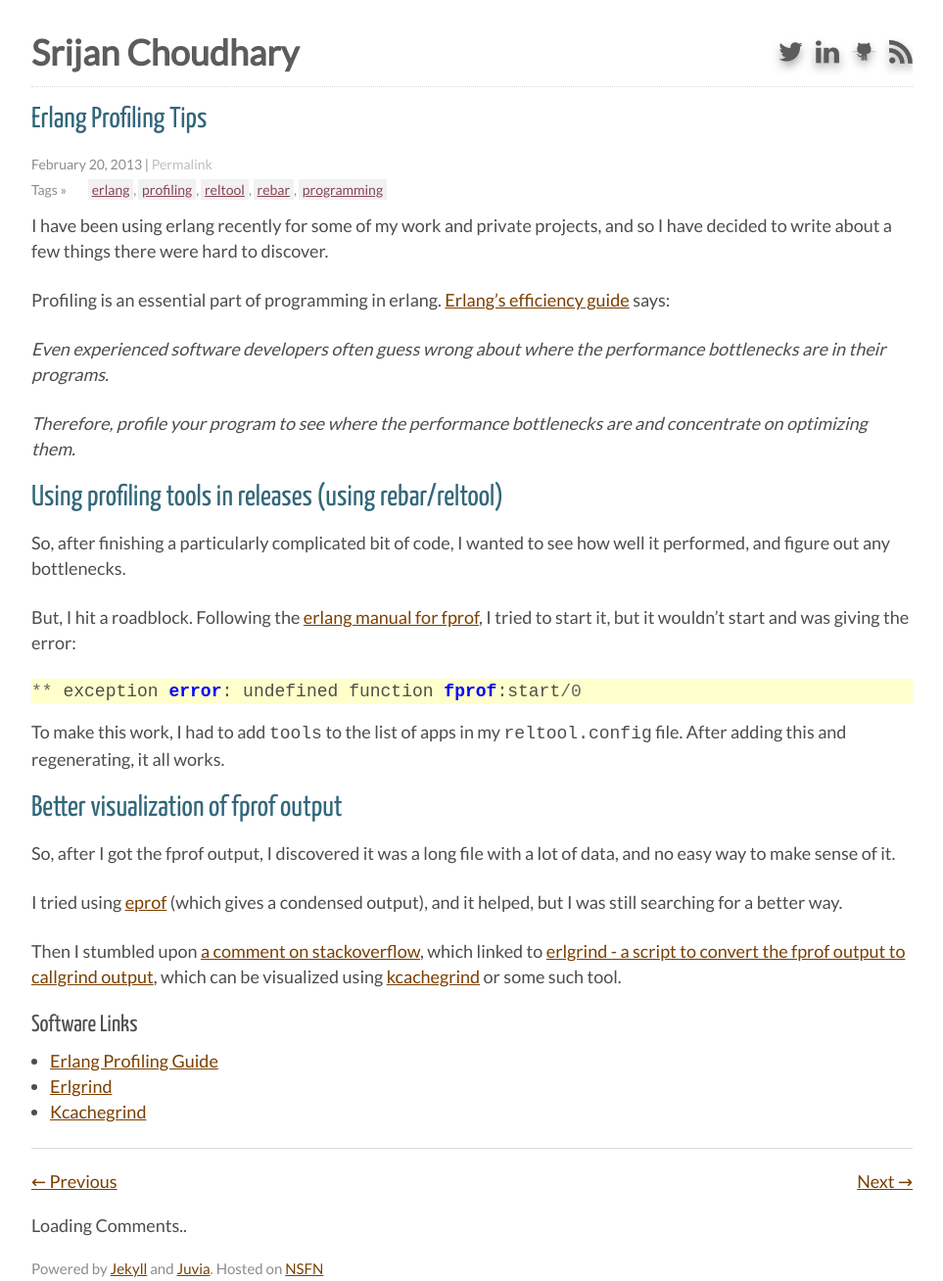
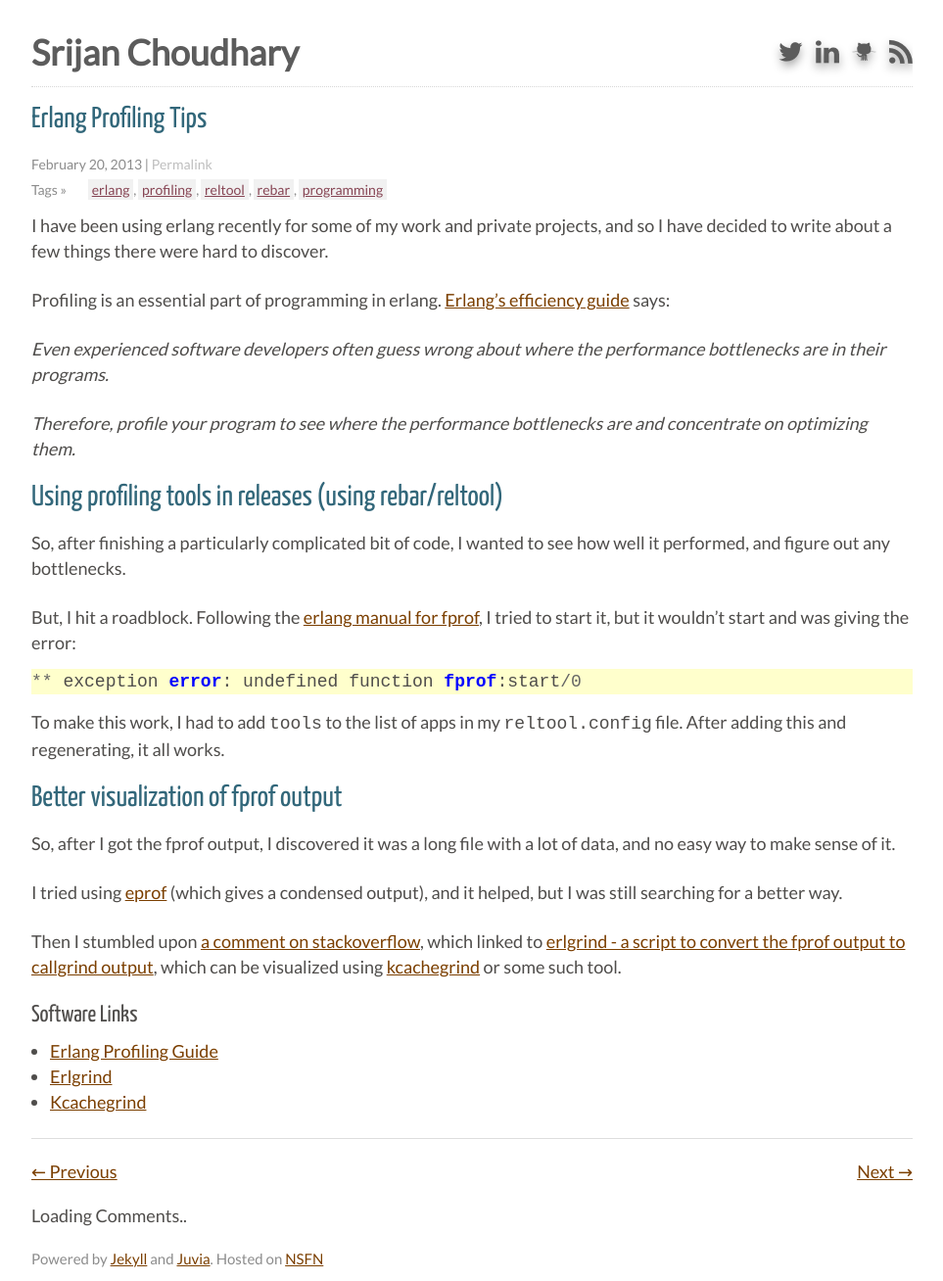
Before and after one commit to srijan/srijan_blog, a Jekyll site: the page built from _posts/2013-02-20-erlang-profiling-tips.md, in a window 1280 px wide. Shown: the whole page at 98% size, without its empty margins (158-1121 px from the left). Built offline with Jekyll 4.4.1, drawn with Linux system fonts in a browser that asks for light colours; comment, search, counter and statistics services are not loaded.

Commit message:
Update code layout

```diff
--- a/css/layout.css
+++ b/css/layout.css
@@ -135,6 +135,18 @@ hr{margin:24px 0 0 0;color:#DDD;background:#DDD;height:1px;border:none;}
   .post-meta {padding: 0;}
 }
 
+code {
+  margin-top: -10px;
+  padding-top: 0px;
+  margin-bottom: 15px;
+}
+
+pre {
+  margin-top: -10px;
+  padding-top: 0px;
+  margin-bottom: 15px;
+}
+
 .gist * {
   margin: 0;
   padding: 0;
```
